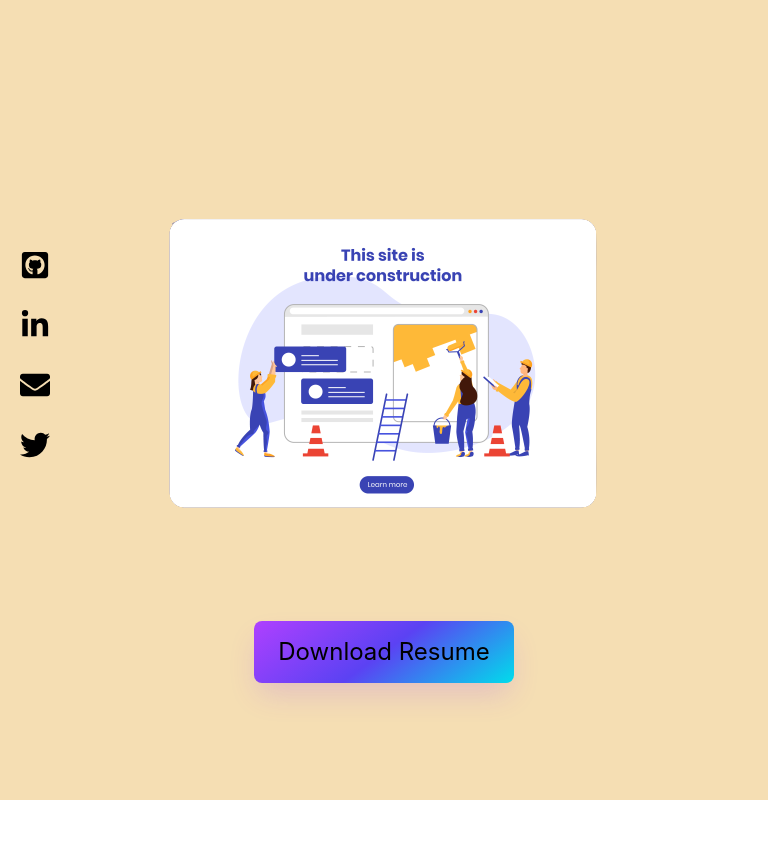
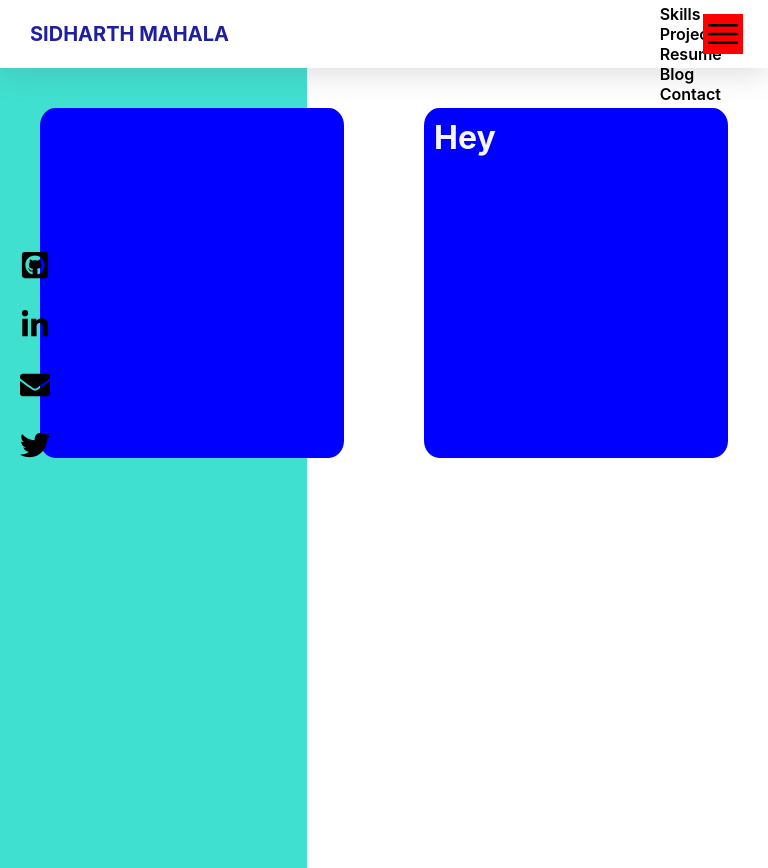
Before and after one commit to sidharthmahala/portfolio, a React (Create React App) app: page / in a window 768 px wide. Before the commit the page ends 800 px from the top, so only its background shows below. Built offline with nearby package versions, Linux system fonts and the light colour scheme.

Commit message:
responsive construction page

```diff
--- a/src/components/Header.css
+++ b/src/components/Header.css
@@ -1,3 +1,11 @@
+.sticky-header{
+  width: 100%;
+  position:sticky;
+  top:0;
+  margin: 0;
+  padding: 0;
+}
+
 .header--container {
   text-align: start;
   height: 68px;
@@ -11,9 +19,7 @@
   background-color: transparent;
   backdrop-filter: blur(5px);
   box-shadow: rgba(100, 100, 111, 0.2) 0px 7px 29px 0px;
-  position: sticky;
-  top: 0;
-  overflow: hidden;
+  position: relative;
   z-index: 6;
 }
 
@@ -26,24 +32,25 @@
   font-size: 20px;
 }
 
-.nav--container{
+.nav--container, .expanded {
   margin-left: auto;
   display: flex;
   align-items: center;
   justify-content: space-evenly;
+  padding: 0;
 }
-.nav--link{
+.nav--link {
   font-weight: 600;
-  padding: 0 5px;
+  padding: 0;
   margin: 0 15px;
   font-size: 16px;
 }
-.nav--container .nav--link:hover{
+.nav--container .nav--link:hover {
   transform: scale(1.1);
-  color: #0000FF;
+  color: #0000ff;
 }
 
-.hamburger--menu{
+.hamburger--menu {
   display: none;
   border: none;
   margin-left: auto;
@@ -52,22 +59,37 @@
   background-color: red;
   cursor: pointer;
   transition: background-color 0.2s ease-in-out;
+  position: absolute;
+  top: 50%;
+  right: 25px;
+  transform: translateY(-50%);
 }
 
 .hamburger--menu:hover {
   scale: 1.1;
 }
 
-
 @media only screen and (max-width: 900px) {
-  .header--container {
-    width:100% ;
-    height: auto;
-    padding: 16px 10px;
+  .nav--container {
+    display: none;
   }
-  .nav--container{
-    display:none;
-  }
+  .expanded{
+    position: absolute;
+    top: 68px;
+    left: 0;
+    flex-direction: column;
+    align-items: center;
+    justify-content: space-around;
+    width:100vh;
+    max-width: 100%;
+    min-width: 255px;
+    height: calc(100vh - 120px);
+    min-height: 400px;
+    background-color: wheat;
+    /* border-top: 1px solid black; */
+    padding: 0;
+    padding-top: 15px ;
+}
   .hamburger--menu {
     display: block;
   }
--- a/src/components/Header.js
+++ b/src/components/Header.js
@@ -1,17 +1,17 @@
 import React from 'react'
 import { NavLink } from 'react-router-dom'
-//import { useState } from "react";
-//import {Router, Routes, Route} from 'react-router-dom'
+import { useState } from "react";
 import './Header.css'
 
 function Header() {
-  //const [isNavExpanded, setIsNavExpanded] = useState(false);
+  const [isNavExpanded, setIsNavExpanded] = useState(false);
   return (
+    <div className="sticky-header">
       <div className="header--container">
         <div className="logo--container">
           <h1><NavLink to='/'>SIDHARTH MAHALA</NavLink></h1>
         </div>
-      <nav className="nav--container">
+        <nav className={isNavExpanded ? "nav--container expanded" : "nav--conatainer"}>
           <div className="nav--link">
             <NavLink to='/'>Home</NavLink>
           </div>
@@ -37,12 +37,13 @@ function Header() {
           </div>
           {/* <button className="theme-toggle-btn">Light/Dark</button> */}
         </nav>
-      <button className='hamburger--menu'>
+        <button className='hamburger--menu' onClick={() => { setIsNavExpanded(!isNavExpanded); }} >
           <svg xmlns="http://www.w3.org/2000/svg" fill="none" viewBox="0 0 24 24" strokeWidth={1.5} stroke="currentColor" className="w-6 h-6">
             <path strokeLinecap="round" strokeLinejoin="round" d="M3.75 6.75h16.5M3.75 12h16.5m-16.5 5.25h16.5" />
           </svg>
         </button>
       </div>
+    </div>
   )
 }
 
--- a/src/components/UnderCon.css
+++ b/src/components/UnderCon.css
@@ -46,4 +46,8 @@ img{
     font-size: 24px;
     min-width: 196px;
   }
+  .img{
+    width: auto;
+    height:auto;
+  }
 }
--- a/src/index.js
+++ b/src/index.js
@@ -1,11 +1,11 @@
 import React from 'react';
 import ReactDOM from 'react-dom/client';
-//import App from './App';
-import App1 from './App1'
+import App from './App';
+//import App1 from './App1'
 
 const root = ReactDOM.createRoot(document.getElementById('root'));
 root.render(
   <React.StrictMode>
-    <App1 />
+    <App />
   </React.StrictMode>
 );
```
Lines whose indentation alone changed are shown as unchanged.
